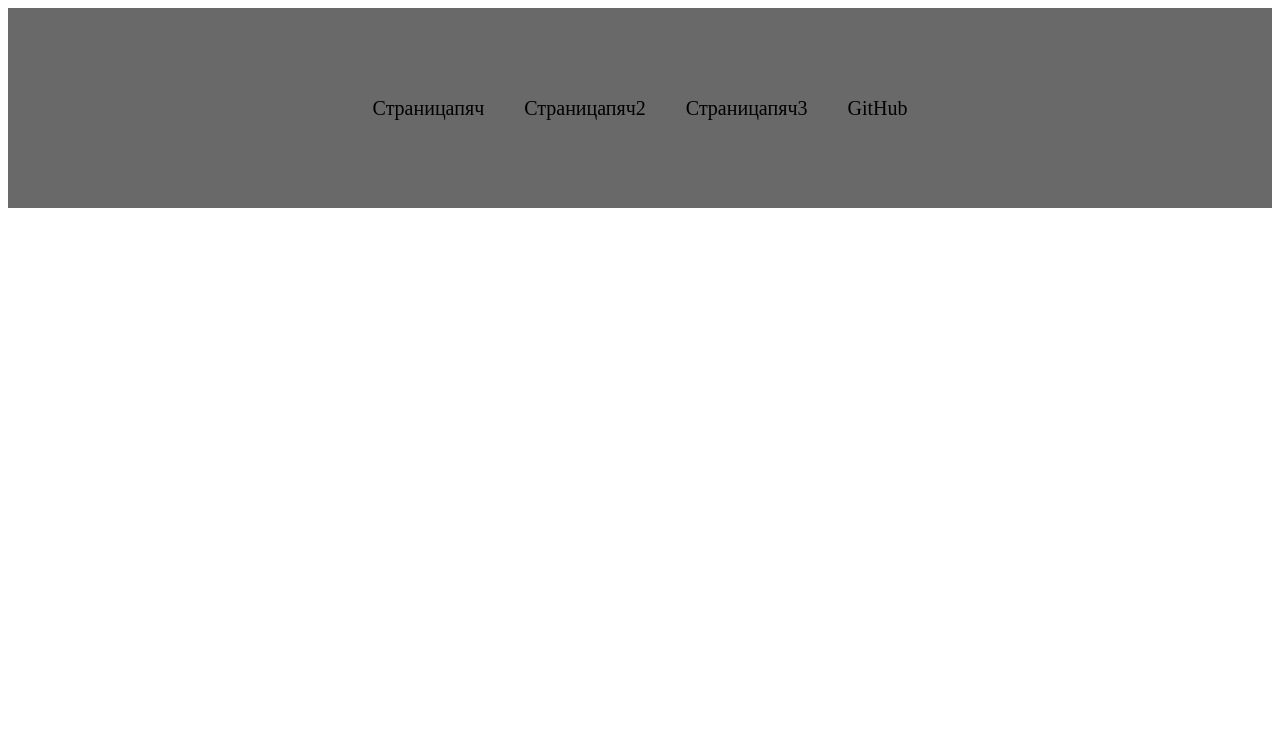
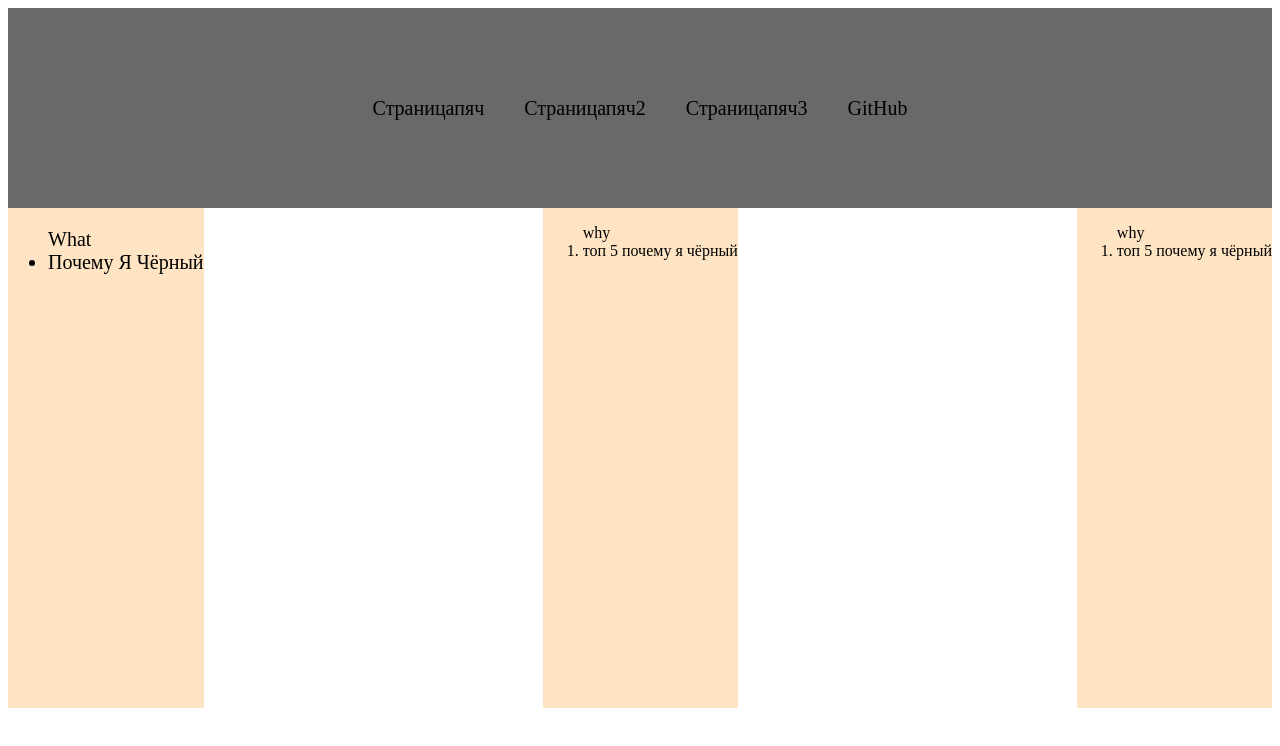
Before and after one commit to Byfi38/first-site, a plain HTML site: page страницапяч3.html in a window 1280 px wide. Drawn offline with Linux system fonts and the light colour scheme.

Commit message:
почему я чёрный день четвёртый

```diff
--- a/страницапяч3.css
+++ b/страницапяч3.css
@@ -9,12 +9,37 @@
     align-items: center;
     gap: 40px;
 }
+
 a {
     text-decoration: none;
     color: black;
     text-transform: capitalize;
     font-size: 20px;
 }
+
 a:hover {
     transform: scale(1.1);
 }
+
+.block6 {
+    width: 100%;
+    height: 500px;
+
+    display: flex;
+    flex-direction: row;
+    justify-content: space-between;
+    align-items: center;
+    gap: 10px;
+}
+
+.list {
+    background-color: bisque;
+    height: 500px;
+}
+
+ul {
+    text-decoration: none;
+    color: black;
+    text-transform: capitalize;
+    font-size: 20px;
+}
--- a/страницапяч3.html
+++ b/страницапяч3.html
@@ -1,11 +1,13 @@
 <!DOCTYPE html>
 <html lang="en">
+
 <head>
     <meta charset="UTF-8">
     <meta name="viewport" content="width=device-width, initial-scale=1.0">
     <title>Document</title>
     <link rel="stylesheet" href="./страницапяч3.css">
 </head>
+
 <body>
     <div class="block5">
         <a href="./index.html">страницапяч</a>
@@ -13,6 +15,26 @@
         <a href="./страницапяч3.html">страницапяч3</a>
         <a href="https://github.com/">GitHub</a>
     </div>
+    <div class="block6">
+        <div class="list">
+            <ul>what
+                <li>почему я чёрный</li>
+            </ul>
+        </div>
+        <div class="list">
+            <ol>why
+                <li>
+                    топ 5 почему я чёрный
+                </li>
+            </ol>
+        </div>
+        <div class="list">
+            <ol>why
+                <li>
+                    топ 5 почему я чёрный
+                </li>
+            </ol>
+        </div>
+    </div>
 
-</body>
 </html>
```
Also changed, not shown: index.html (+4 -3 lines).
